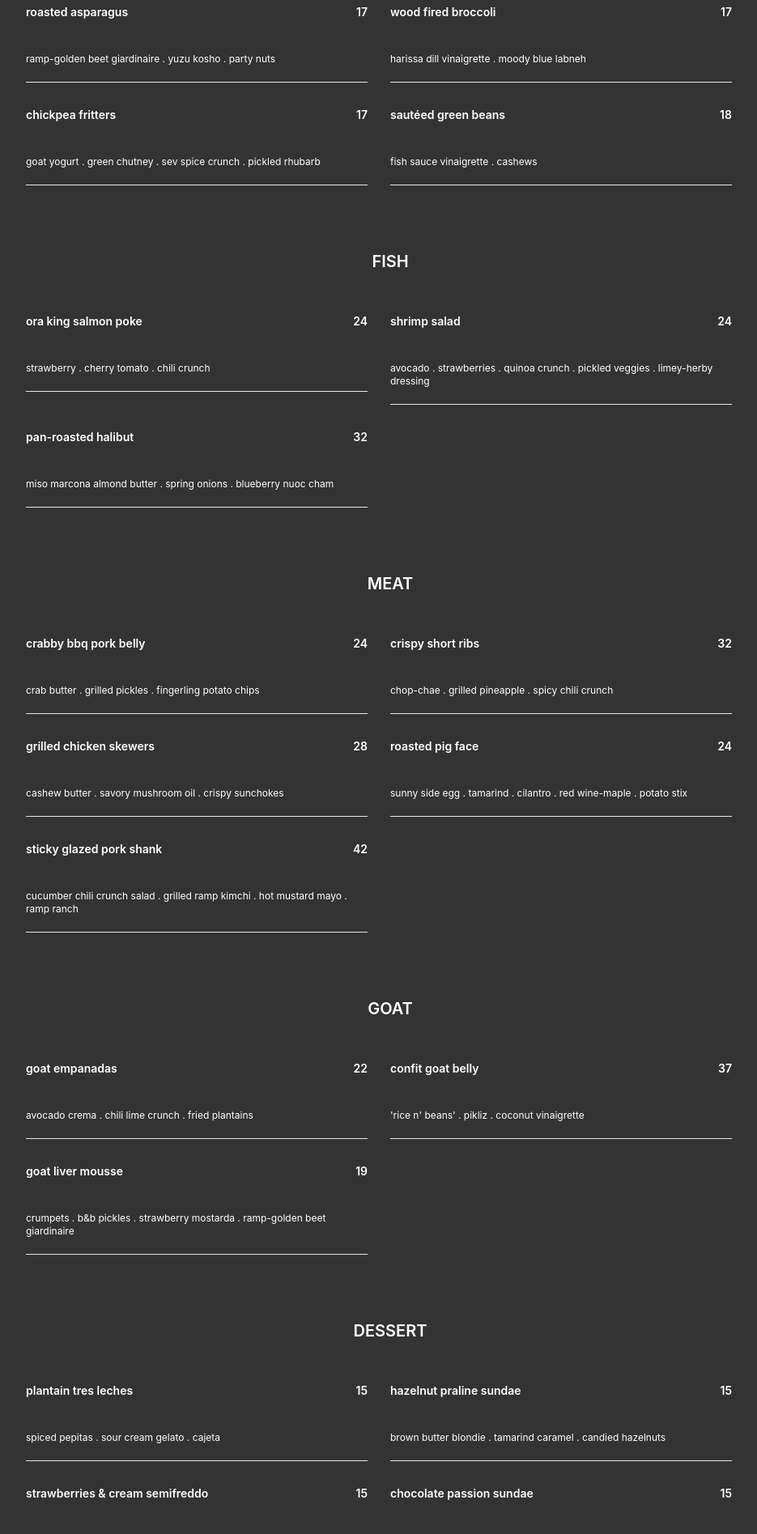
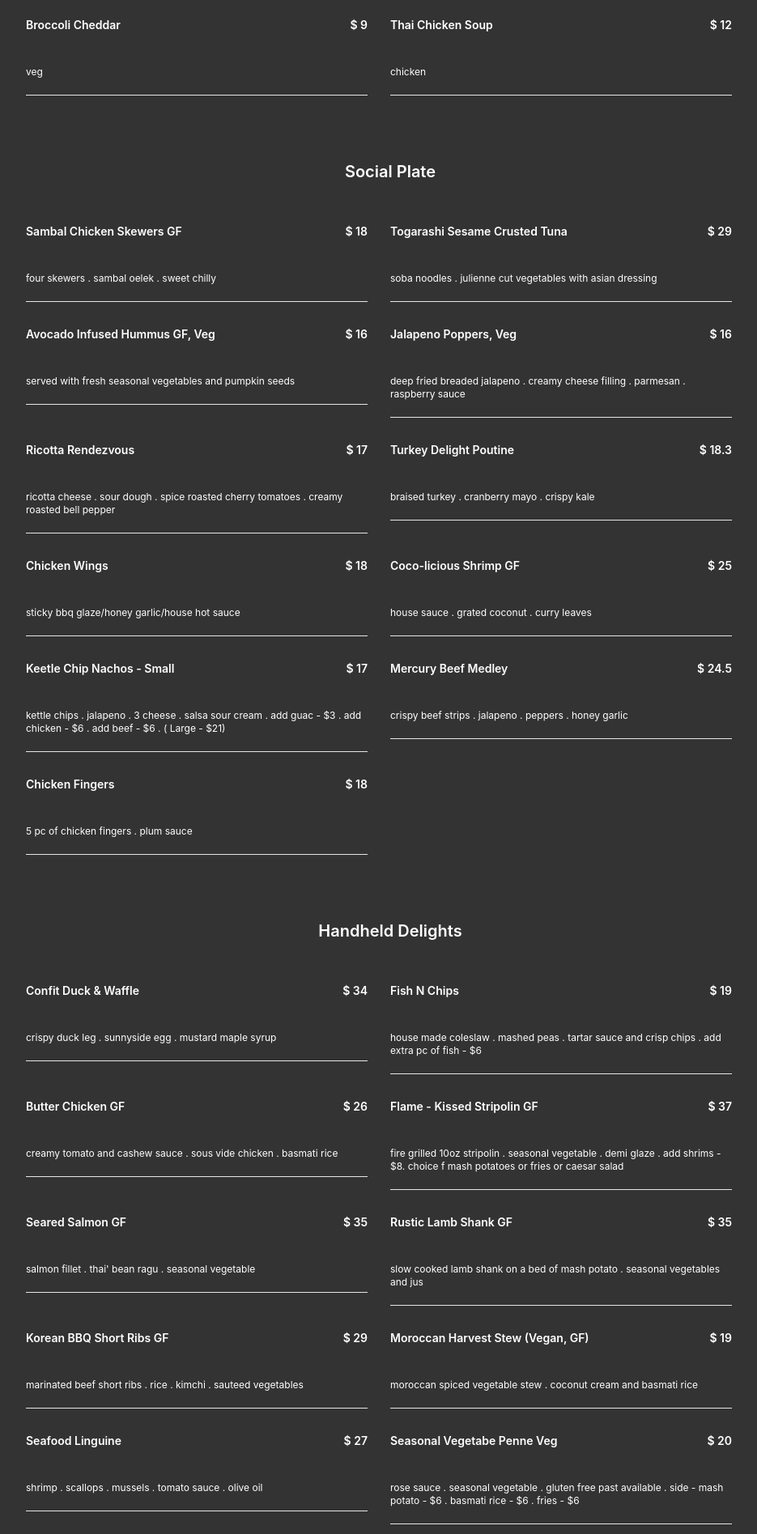
Before and after one commit to Saravanan0805/mercury, a React (Create React App) app: page /menu in a window 1280 px wide. Shown: the part 1560-3455 px from the top of the page at 81% size, without its empty margins (158-1093 px from the left). Built offline with nearby package versions, Linux system fonts and the light colour scheme.

Commit message:
updated menu page

```diff
--- a/src/components/menu/CategoryContent.jsx
+++ b/src/components/menu/CategoryContent.jsx
@@ -10,7 +10,7 @@ export function CategoryContent({ title, content }) {
             <div className="border-b pb-5">
               <div className="flex justify-between font-semibold text-sm">
                 <label>{c?.name}</label>
-                <label>{c?.page}</label>
+                <label>{`$ ${c?.page}`}</label>
               </div>
               <p className="mt-10 text-xs">{c?.message}</p>
             </div>
--- a/src/components/menu/CategoryMenuSection.jsx
+++ b/src/components/menu/CategoryMenuSection.jsx
@@ -54,12 +54,12 @@ export const CategoryMenuSection = ({ title }) => {
         </>
       ) : (
         <>
-          <CategoryContent title="BREAD" content={breadContent} />
-          <CategoryContent title="VEGGIES" content={veggiesContent} />
-          <CategoryContent title="FISH" content={fishContent} />
-          <CategoryContent title="MEAT" content={meatContent} />
-          <CategoryContent title="GOAT" content={goatContent} />
-          <CategoryContent title="DESSERT" content={dessertContent} />
+          <CategoryContent title="Green Galore" content={breadContent} />
+          <CategoryContent title="Soul-Warming" content={veggiesContent} />
+          <CategoryContent title="Social Plate" content={fishContent} />
+          <CategoryContent title="Handheld Delights" content={meatContent} />
+          <CategoryContent title="Main Attraction" content={goatContent} />
+          <CategoryContent title="Tempting Treats" content={dessertContent} />
         </>
       )}
       <div className="mb-16">
--- a/src/components/menu/MenuContent.jsx
+++ b/src/components/menu/MenuContent.jsx
@@ -1,4 +1,3 @@
-
 // Drinks menu
 
 export const cocktail = [
@@ -84,7 +83,7 @@ export const ciderContent = [
     name: "Isastegi",
     message: "Basque Country, Spain . 750 mL (6% abv)",
     page: 24,
-  }
+  },
 ];
 
 export const spiritContent = [
@@ -102,7 +101,7 @@ export const spiritContent = [
     name: "phony negroni",
     message: "St. Agrestis . Brooklyn, NY . 6.76oz",
     page: 15,
-  }
+  },
 ];
 
 export const winesContent = [
@@ -110,186 +109,242 @@ export const winesContent = [
     name: "prosecco",
     message: "Le Colture . Brut Fagher . Valdobbiadene",
     glass: 16,
-    bottle: 80
+    bottle: 80,
   },
   {
     name: "prosecco",
     message: "Le Colture . Brut Fagher . Valdobbiadene",
     glass: 16,
-    bottle: 80
+    bottle: 80,
   },
   {
     name: "prosecco",
     message: "Le Colture . Brut Fagher . Valdobbiadene",
     glass: 16,
-    bottle: 80
+    bottle: 80,
   },
   {
     name: "prosecco",
     message: "Le Colture . Brut Fagher . Valdobbiadene",
     glass: 16,
-    bottle: 80
+    bottle: 80,
   },
   {
     name: "prosecco",
     message: "Le Colture . Brut Fagher . Valdobbiadene",
     glass: 16,
-    bottle: 80
+    bottle: 80,
   },
   {
     name: "prosecco",
     message: "Le Colture . Brut Fagher . Valdobbiadene",
     glass: 16,
-    bottle: 80
+    bottle: 80,
   },
   {
     name: "prosecco",
     message: "Le Colture . Brut Fagher . Valdobbiadene",
     glass: 16,
-    bottle: 80
+    bottle: 80,
   },
   {
     name: "prosecco",
     message: "Le Colture . Brut Fagher . Valdobbiadene",
     glass: 16,
-    bottle: 80
+    bottle: 80,
   },
   {
     name: "prosecco",
     message: "Le Colture . Brut Fagher . Valdobbiadene",
     glass: 16,
-    bottle: 80
+    bottle: 80,
   },
   {
     name: "prosecco",
     message: "Le Colture . Brut Fagher . Valdobbiadene",
     glass: 16,
-    bottle: 80
+    bottle: 80,
   },
 ];
-
 
 // Food Menu's
 
 export const breadContent = [
   {
-    name: "olive focaccia",
-    message: "whipped ricotta . pickle relish",
-    page: 16,
+    name: "Tender Mix Green Salad GF",
+    message:
+      "artisanal Greens . shaved carrots . cucumber . bell peppers . balasmic dressing. signature house salad",
+    page: 15,
   },
   {
-    name: "naan & dips",
-    message: "tahini tofu . tzatziki",
-    page: 16,
-  }
+    name: "Caesar Salad",
+    message:
+      "crisp romaine . parmesan . garlic croutons . bacon . creamy caesar dressing . add chicken - $9 or shrimp $12",
+    page: 17,
+  },
 ];
 
 export const veggiesContent = [
   {
-    name: "roasted asparagus",
-    message: "ramp-golden beet giardinaire . yuzu kosho . party nuts",
-    page: 17,
+    name: "Broccoli Cheddar",
+    message: "veg",
+    page: 9,
   },
   {
-    name: "wood fired broccoli",
-    message: "harissa dill vinaigrette . moody blue labneh",
-    page: 17,
-  },
-  {
-    name: "chickpea fritters",
-    message: "goat yogurt . green chutney . sev spice crunch . pickled rhubarb",
-    page: 17,
-  },
-  {
-    name: "sautéed green beans",
-    message: "fish sauce vinaigrette . cashews",
-    page: 18,
+    name: "Thai Chicken Soup",
+    message: "chicken",
+    page: 12,
   },
 ];
 
 export const fishContent = [
   {
-    name: "ora king salmon poke",
-    message: "strawberry . cherry tomato . chili crunch",
-    page: 24,
+    name: "Sambal Chicken Skewers GF",
+    message: "four skewers . sambal oelek . sweet chilly",
+    page: 18,
   },
   {
-    name: "shrimp salad",
-    message: "avocado . strawberries . quinoa crunch . pickled veggies . limey-herby dressing",
-    page: 24,
+    name: "Togarashi Sesame Crusted Tuna",
+    message: "soba noodles . julienne cut vegetables with asian dressing",
+    page: 29,
   },
   {
-    name: "pan-roasted halibut",
-    message: "miso marcona almond butter . spring onions . blueberry nuoc cham",
-    page: 32,
-  }
+    name: "Avocado Infused Hummus GF, Veg",
+    message: "served with fresh seasonal vegetables and pumpkin seeds",
+    page: 16,
+  },
+  {
+    name: "Jalapeno Poppers, Veg",
+    message:
+      "deep fried breaded jalapeno .  creamy cheese filling . parmesan . raspberry sauce",
+    page: 16,
+  },
+  {
+    name: "Ricotta Rendezvous",
+    message:
+      "ricotta cheese . sour dough . spice roasted cherry tomatoes . creamy roasted bell pepper",
+    page: 17,
+  },
+  {
+    name: "Turkey Delight Poutine",
+    message: "braised turkey . cranberry mayo . crispy kale",
+    page: 18.3,
+  },
+  {
+    name: "Chicken Wings",
+    message: "sticky bbq glaze/honey garlic/house hot sauce",
+    page: 18,
+  },
+  {
+    name: "Coco-licious Shrimp GF",
+    message: "house sauce . grated coconut . curry leaves",
+    page: 25,
+  },
+  {
+    name: "Keetle Chip Nachos - Small",
+    message:
+      "kettle chips . jalapeno . 3 cheese . salsa sour cream . add guac - $3 . add chicken - $6 . add beef - $6 . ( Large - $21)",
+    page: 17,
+  },
+  {
+    name: "Mercury Beef Medley",
+    message: "crispy beef strips . jalapeno . peppers . honey garlic",
+    page: 24.5,
+  },
+  {
+    name: "Chicken Fingers",
+    message: "5 pc of chicken fingers . plum sauce",
+    page: 18,
+  },
 ];
 
 export const goatContent = [
   {
-    name: "goat empanadas",
-    message: "avocado crema . chili lime crunch . fried plantains",
-    page: 22,
+    name: "Itaewon Beef Burger",
+    message:
+      "pulled beef brisket . gochujang mayo . kimchi . aged cheddar . side of house fries or salad",
+    page: 20,
   },
   {
-    name: "confit goat belly",
-    message: "'rice n' beans' . pikliz . coconut vinaigrette",
-    page: 37,
+    name: "Pasta Chicken Wrap",
+    message:
+      "pasta salad with chicken stuffed in tortilla . side of house fries or salad",
+    page: 19,
   },
-  {
-    name: "goat liver mousse",
-    message: "crumpets . b&b pickles . strawberry mostarda . ramp-golden beet giardinaire",
-    page: 19,
-  }
 ];
 
 export const meatContent = [
   {
-    name: "crabby bbq pork belly",
-    message: "crab butter . grilled pickles . fingerling potato chips",
-    page: 24,
+    name: "Confit Duck & Waffle",
+    message: "crispy duck leg . sunnyside egg . mustard maple syrup",
+    page: 34,
   },
   {
-    name: "crispy short ribs",
-    message: "chop-chae . grilled pineapple . spicy chili crunch",
-    page: 32,
+    name: "Fish N Chips",
+    message:
+      "house made coleslaw . mashed peas . tartar sauce and crisp chips . add extra pc of fish - $6",
+    page: 19,
   },
   {
-    name: "grilled chicken skewers",
-    message: "cashew butter . savory mushroom oil . crispy sunchokes",
-    page: 28,
+    name: "Butter Chicken GF",
+    message:
+      "creamy tomato and cashew sauce . sous vide chicken . basmati rice",
+    page: 26,
   },
   {
-    name: "roasted pig face",
-    message: "sunny side egg . tamarind . cilantro . red wine-maple . potato stix",
-    page: 24,
+    name: "Flame - Kissed Stripolin GF",
+    message:
+      "fire grilled 10oz stripolin . seasonal vegetable . demi glaze . add shrims - $8. choice f mash potatoes or fries or caesar salad",
+    page: 37,
   },
   {
-    name: "sticky glazed pork shank",
-    message: "cucumber chili crunch salad . grilled ramp kimchi . hot mustard mayo . ramp ranch",
-    page: 42,
+    name: "Seared Salmon GF",
+    message: "salmon fillet . thai' bean ragu . seasonal vegetable",
+    page: 35,
+  },
+  {
+    name: "Rustic Lamb Shank GF",
+    message:
+      "slow cooked lamb shank on a bed of mash potato . seasonal vegetables and jus",
+    page: 35,
+  },
+  {
+    name: "Korean BBQ Short Ribs GF",
+    message: "marinated beef short ribs . rice . kimchi . sauteed vegetables",
+    page: 29,
+  },
+  {
+    name: "Moroccan Harvest Stew (Vegan, GF)",
+    message: "moroccan spiced vegetable stew . coconut cream and basmati rice",
+    page: 19,
+  },
+  {
+    name: "Seafood Linguine",
+    message: "shrimp . scallops . mussels . tomato sauce . olive oil",
+    page: 27,
+  },
+  {
+    name: "Seasonal Vegetabe Penne Veg",
+    message:
+      "rose sauce . seasonal vegetable . gluten free past available . side - mash potato - $6 . basmati rice - $6 . fries - $6",
+    page: 20,
   },
 ];
 
 export const dessertContent = [
   {
-    name: "plantain tres leches",
-    message: "spiced pepitas . sour cream gelato . cajeta",
-    page: 15,
+    name: "Chocolate Decadence GF, Vegan",
+    message: "coconut cream . chocolate glaze",
+    page: 11,
   },
   {
-    name: "hazelnut praline sundae",
-    message: "brown butter blondie . tamarind caramel . candied hazelnuts",
-    page: 15,
+    name: "Caramel Affogato GF",
+    message: "vanilla ice cream . espresso",
+    page: 13,
   },
   {
-    name: "strawberries & cream semifreddo",
-    message: "tahini cake . sesame caramel . pickled strawberries",
-    page: 15,
-  },
-  {
-    name: "chocolate passion sundae",
-    message: "passionfruit sorbet . crinkle cookie . choco fun crunch . chocolate caramel whip",
-    page: 15,
+    name: "Mango Panna Cotta GF",
+    message: "silky smooth cream . mango jelly",
+    page: 12,
   },
 ];
```
